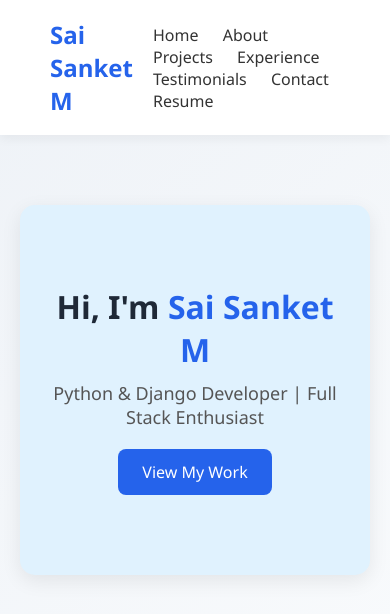
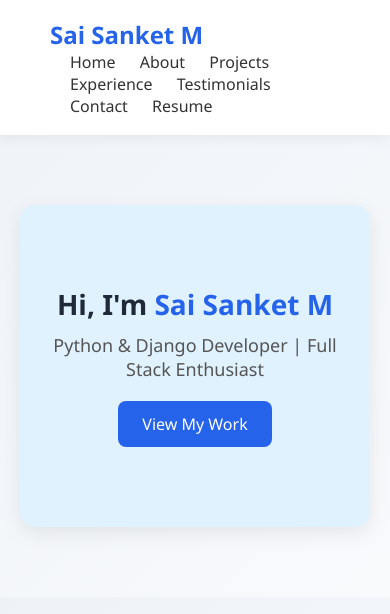
Before and after one commit to saisanket232/portfolio, a Django app: page / in a window 390 px wide. Shown: the top 614 px of the page. Run offline with Django 4.2, Linux system fonts and the light colour scheme.

Commit message:
style: enhance responsive design for navigation and hero section

```diff
--- a/portfolio_project/portfolio/static/css/style.css
+++ b/portfolio_project/portfolio/static/css/style.css
@@ -199,8 +199,17 @@ button:hover {
 
 /* RESPONSIVE */
 @media (max-width: 768px) {
+    nav {
+        flex-direction: column;
+        align-items: flex-start;
+    }
+
     .hero h1 {
-        font-size: 32px;
+        font-size: 28px;
+    }
+
+    .grid {
+        grid-template-columns: 1fr;
     }
 }
 .contact-container {
--- a/portfolio_project/portfolio/templates/base.html
+++ b/portfolio_project/portfolio/templates/base.html
@@ -2,6 +2,8 @@
 <!DOCTYPE html>
 <html>
 <head>
+    <meta charset="UTF-8">
+    <meta name="viewport" content="width=device-width, initial-scale=1.0">
     <title>Portfolio- SSM</title>
     <link rel="stylesheet" href="{% static 'css/style.css' %}">
 </head>
```
